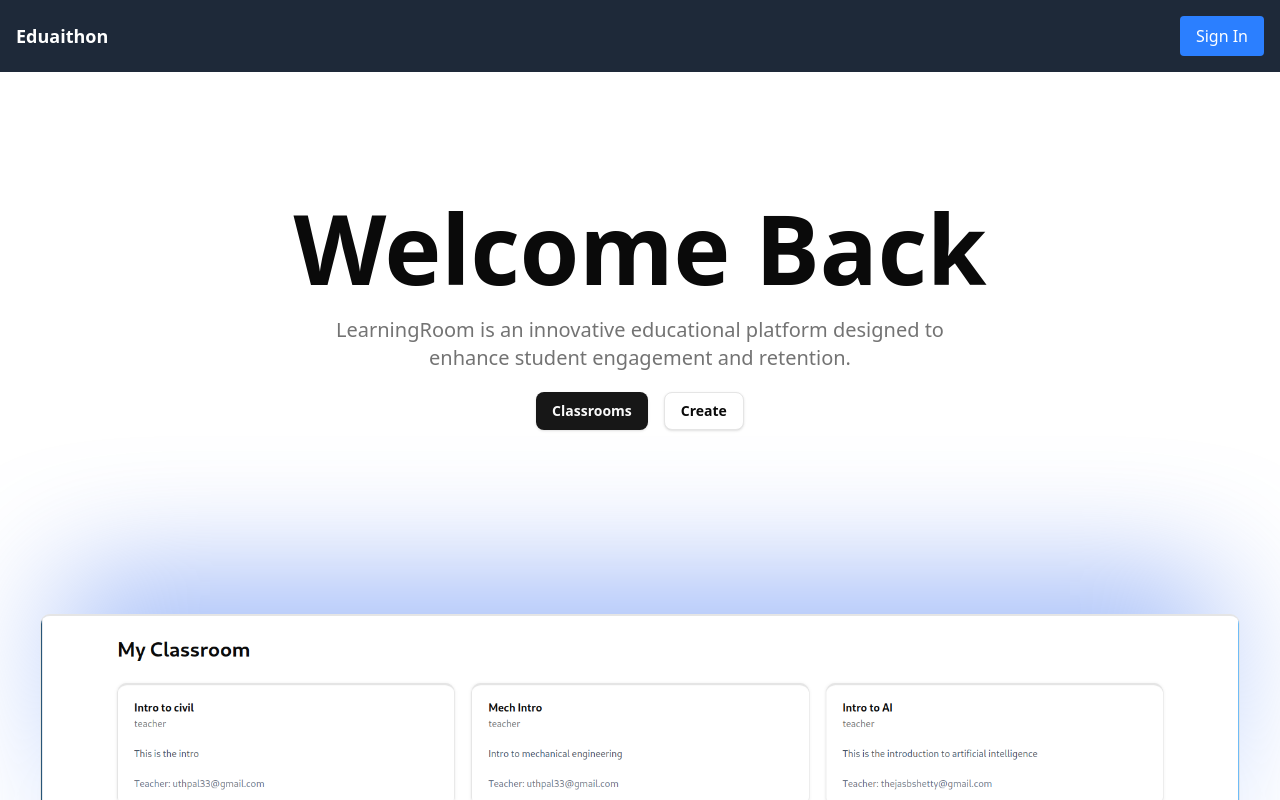
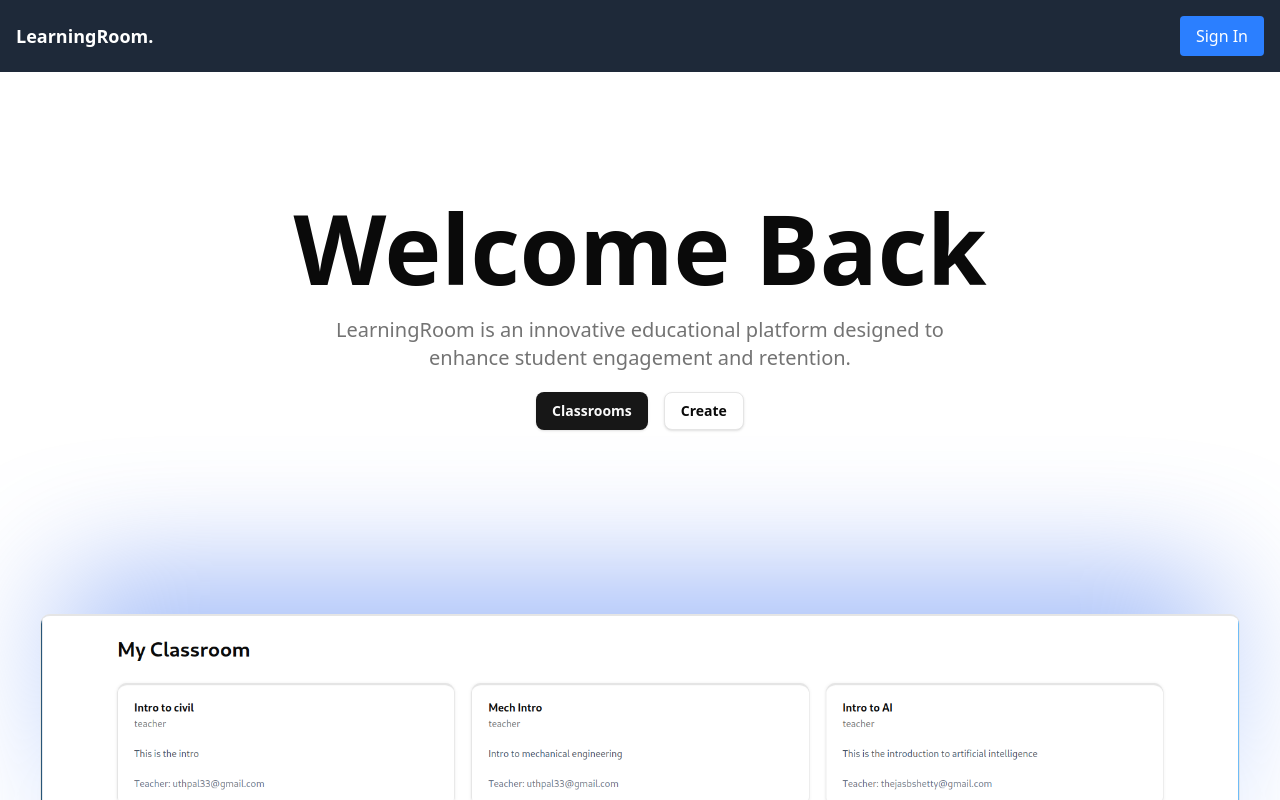
Before and after one commit to UthpalSuvarna/SYNERGY_EduAIThon, a Next.js app: page / in a window 1280 px wide. Shown: the top 800 px of the page. Built offline with nearby package versions, Linux system fonts and the light colour scheme; no server answers.

Commit message:
Update Navbar title from 'Eduaithon' to 'LearningRoom'

```diff
--- a/src/app/page.tsx
+++ b/src/app/page.tsx
@@ -10,7 +10,7 @@
 
   return (
     <nav className="w-full flex justify-between items-center p-4 bg-gray-800 text-white">
-      <div className="text-lg font-bold">Eduaithon</div>
+      <div className="text-lg font-bold">LearningRoom.</div>
       <div>
         {session ? (
           <button
```
